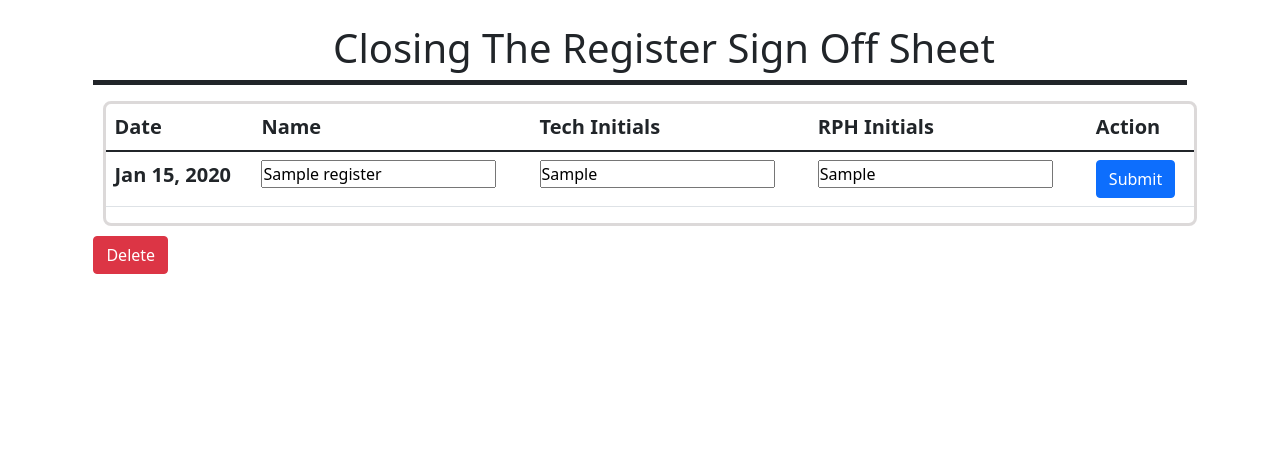
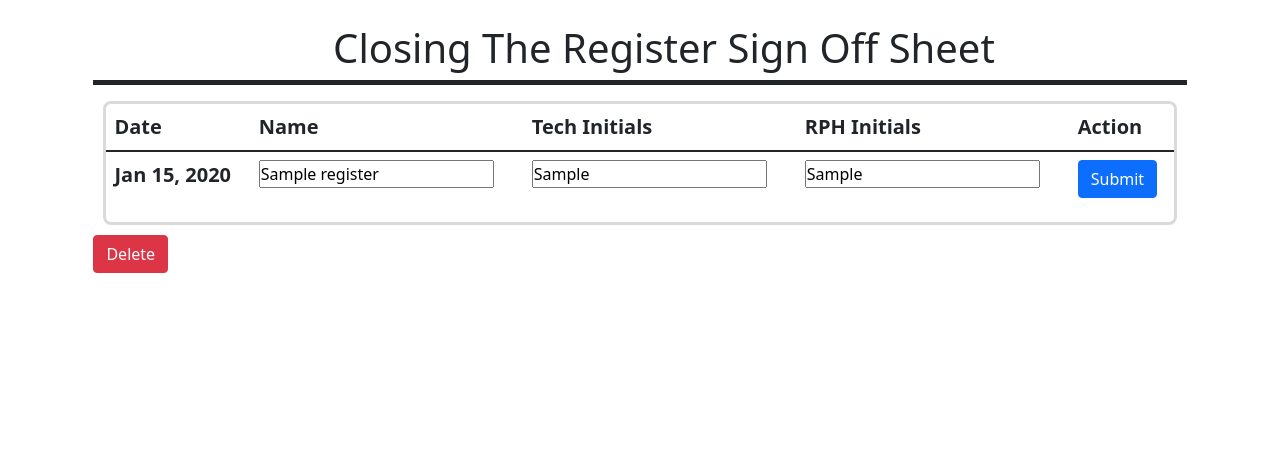
Before and after one commit to marcoaceves/manager_app, a Flask app: page /signoffsheet in a window 1280 px wide. Shown: the part 219-685 px from the top of the page. Run offline with Flask 2, Linux system fonts and the light colour scheme; the visitor is signed in with stand-in values (Sample User, id 1); tables that the repository leaves empty or names only in its code hold one stand-in row (values such as "Sample post"); lists and menus that the app fills with data are empty.

```diff
--- a/task_manager_app/flask_app/static/css/stations.css
+++ b/task_manager_app/flask_app/static/css/stations.css
@@ -2,6 +2,8 @@
     padding: 2.3% 7.3%;
 
     margin: 0 auto;
+    width:auto;
+
 }
 
 
@@ -27,7 +29,7 @@ td{
     border: solid 3px;
     border-radius: 8px;
     border-color: rgba(211, 208, 208, 0.795);
-    width:100%
+    width:auto;
 
 
 
@@ -36,9 +38,10 @@ td{
     font-family: monospace;
 }
 
-td{
+td,th,tr{
     border: none;
     border-color: rgba(211, 208, 208, 0.795);
+    width:auto;
 }
 #bold{
     font-weight: 500;
```
